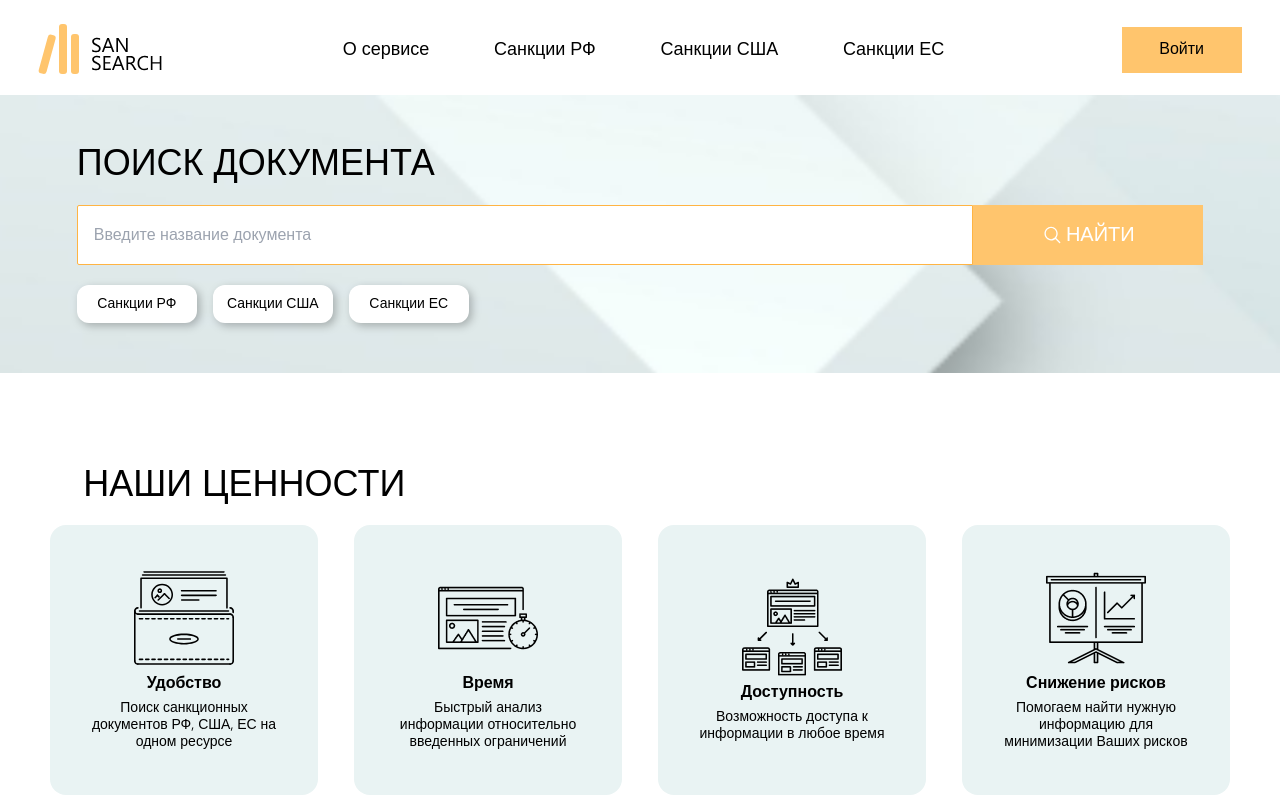
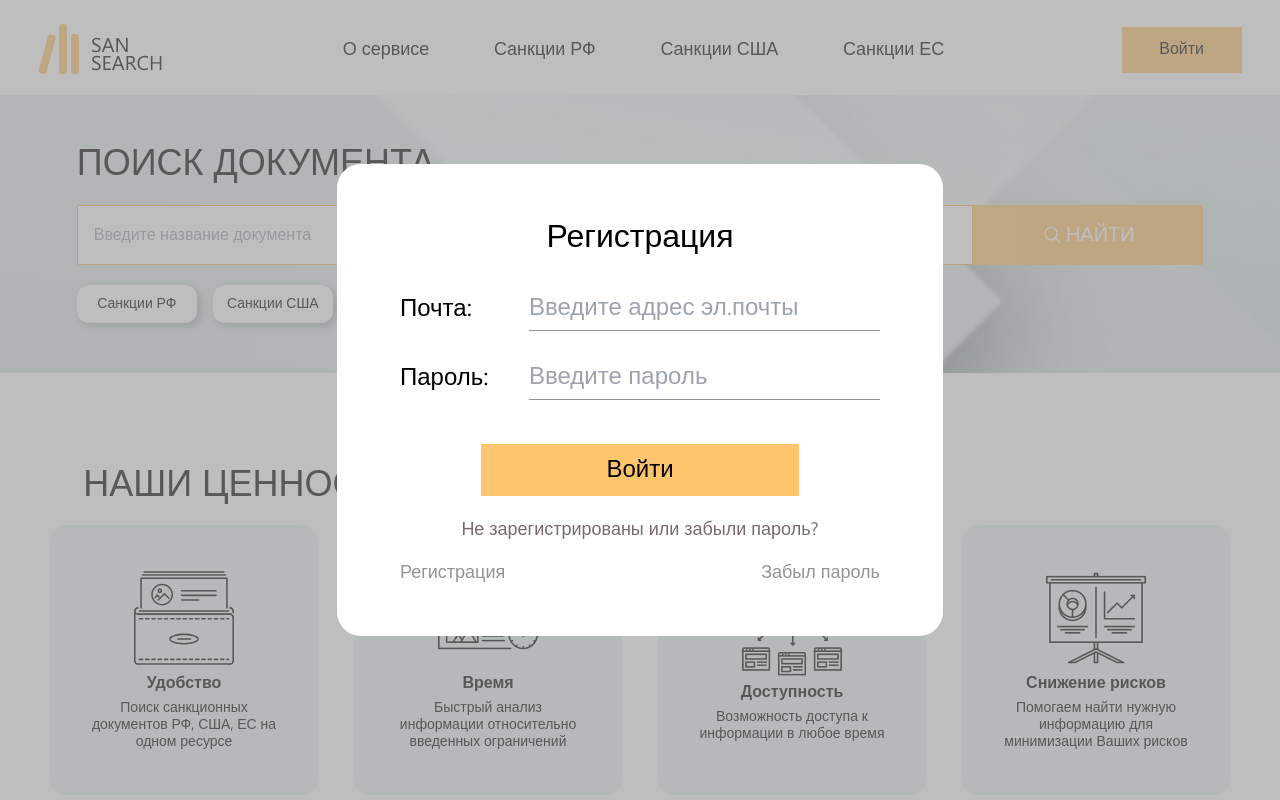
Before and after one commit to Prains/sansearch, a Next.js app: page / in a window 1280 px wide. Shown: the top 800 px of the page. Built offline with nearby package versions, Linux system fonts and the light colour scheme.

Commit message:
minor changes

```diff
--- a/app/page.js
+++ b/app/page.js
@@ -1,10 +1,12 @@
 import Advantage from "@/components/MainPage/Advantage/Advantage";
 import Main from "@/components/MainPage/Main/Main";
 import Valueables from "@/components/MainPage/Valueables/Valueables";
+import RegistrationPopup from "@/components/Popups/RegistrationPopup/RegistrationPopup";
 
 export default function Home() {
   return (
     <main className="flex items-center justify-center flex-col gap-[38px] lg:gap-[90px]">
+      <RegistrationPopup />
       <Main />
       <Valueables />
       <Advantage />
--- /dev/null
+++ b/components/Popups/RegistrationPopup/RegistrationForm/RegistrationForm.jsx
@@ -0,0 +1,45 @@
+"use client";
+import useInput from "@/hooks/useInput";
+import LabelNInput from "../LabelNInput/LabelNInput";
+
+const RegistrationForm = () => {
+  const [email, emailChange] = useInput("");
+  const [password, passwordChange] = useInput("");
+
+  const inputList = [
+    {
+      label: "Имя",
+      htmlType: "name",
+      placeholder: "Введите адрес эл.почты",
+      onChange: (e) => {
+        emailChange(e);
+      },
+      value: email,
+    },
+    {
+      label: "Фамилия",
+      htmlType: "password",
+      placeholder: "Введите пароль",
+      onChange: (e) => {
+        passwordChange(e);
+      },
+      value: password,
+    },
+  ];
+
+  return (
+    <form className="mb-[42px] lg:mb-5 flex-center-col gap-[17px] lg:gap-6 w-full">
+      {inputList.map((input) => {
+        return <LabelNInput {...input} key={input.label} />;
+      })}
+      <button
+        type="submit"
+        className="bg-white-orange py-[8px] w-[160px] flex items-center justify-center hover:drop-shadow-roundedButton active:bg-darker-orange text-[20px] lg:text-[24px] lg:w-[318px] lg:mt-5"
+      >
+        Войти
+      </button>
+    </form>
+  );
+};
+
+export default RegistrationForm;
--- /dev/null
+++ b/components/Popups/RegistrationPopup/RegistrationPopup.jsx
@@ -0,0 +1,27 @@
+import Overlay from "@/components/ui/Overlay";
+import LoginForm from "../LoginPopup/LoginForm/LoginForm";
+import LoginLink from "../LoginPopup/LoginLink/LoginLink";
+
+const RegistrationPopup = () => {
+  return (
+    <Overlay>
+      <div className="bg-white w-[300px] lg:w-[606px] flex-center rounded-3xl relative">
+        <article className="w-[256px] lg:w-[480px] flex-center-col my-[50px]">
+          <h4 className="mb-6 lg:text-[32px]">Регистрация</h4>
+          <LoginForm />
+          <div className="flex-center-col w-full gap-4">
+            <p className="text-[#7a6a6a] text-[12px] lg:text-[18px]">
+              Не зарегистрированы или забыли пароль?
+            </p>
+            <div className="flex-center justify-between w-full">
+              <LoginLink href={"/"}>Регистрация</LoginLink>
+              <LoginLink href={"/"}>Забыл пароль</LoginLink>
+            </div>
+          </div>
+        </article>
+      </div>
+    </Overlay>
+  );
+};
+
+export default RegistrationPopup;
```
